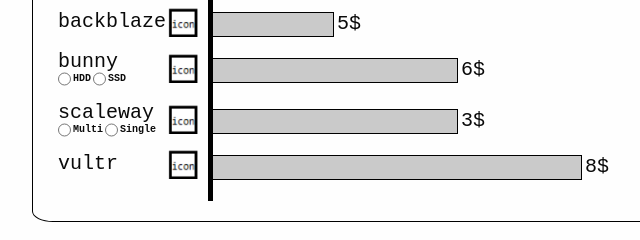
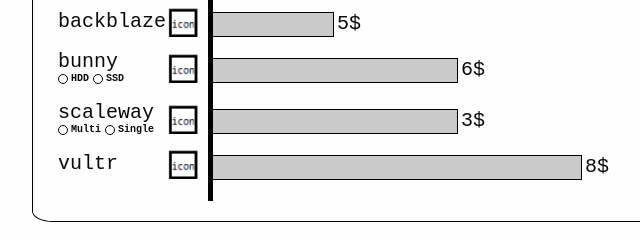
Before and after one commit to dm1triykr/ByteCloud-Test-Task, a plain HTML site: page index.html in a window 1280 px wide. Shown: the part 143-383 px from the top of the page, 258-898 px from the left. Drawn offline with Linux system fonts and the light colour scheme.

Commit message:
fixed radio-buttons

```diff
--- a/css/style.css
+++ b/css/style.css
@@ -170,14 +170,44 @@ label {
 }
 
 .providers__radio-button {
-    margin: 0 2px 0 0 !important;
-    background: #000;
+    /* margin: 0 2px 0 0 !important; */
+    opacity: 0;
+    position: absolute;
+}
+
+.providers__radio-button, .radio-label {
+    display: inline-block;
+    vertical-align: middle;
+    margin: 0px;
+    cursor: pointer;
+}
+
+.providers__radio-button + .radio-label::before {
+    content: '';
+    background: #fff;
+    border: 1px solid #000;
+    display: inline-block;
+    vertical-align: middle;
+    width: 10px;
+    height: 10px;
+    padding: 2px;
+    margin-right: 3px;
+    text-align: center;
+    border-radius: 50%;
+}
+
+.providers__radio-button:checked + .radio-label::before {
+    content: "";
+    font-family: 'FontAwesome';
+    width: 10px;
+    height: 10px;
+    background-color: #000;
 }
 
 .providers__radio-buttons > label {
     font-size: 10px !important;
     font-weight: 600;
-    margin: 0 2px 0 0 !important;
+    margin: 0 4px 0 0 !important;
 }
 
 .providers__logo {
--- a/index.html
+++ b/index.html
@@ -47,8 +47,10 @@
                     <div class="providers__label">
                         bunny
                         <fieldset class="providers__radio-buttons">
-                            <input type="radio" name="hdd" value="hdd" id="hdd" required class="providers__radio-button"><label for="hdd">HDD</label>
-                            <input type="radio" name="ssd" value="ssd" id="ssd" class="providers__radio-button"><label for="ssd">SSD</label>
+                            <input type="radio" name="hdd-ssd" value="hdd" id="hdd" required class="providers__radio-button"><label for="hdd" class="radio-label">HDD</label>
+
+                            <input type="radio" name="hdd-ssd" value="ssd" id="ssd" class="providers__radio-button"><label for="ssd" class="radio-label">SSD</label>
+
                         </fieldset>
                     </div>
                     <div class="providers__logo">
@@ -59,8 +61,8 @@
                     <div class="providers__label">
                         scaleway
                         <fieldset class="providers__radio-buttons">
-                            <input type="radio" name="multi" value="multi" id="multi" required class="providers__radio-button"><label for="hdd">Multi</label>
-                            <input type="radio" name="single" value="single" id="single" class="providers__radio-button"><label for="ssd">Single</label>
+                            <input type="radio" name="multi-single" value="multi" id="multi" required class="providers__radio-button"><label for="multi" class="radio-label">Multi</label>
+                            <input type="radio" name="multi-single" value="single" id="single" class="providers__radio-button"><label for="single" class="radio-label">Single</label>
                         </fieldset>
                     </div>
                     <div class="providers__logo">
```
